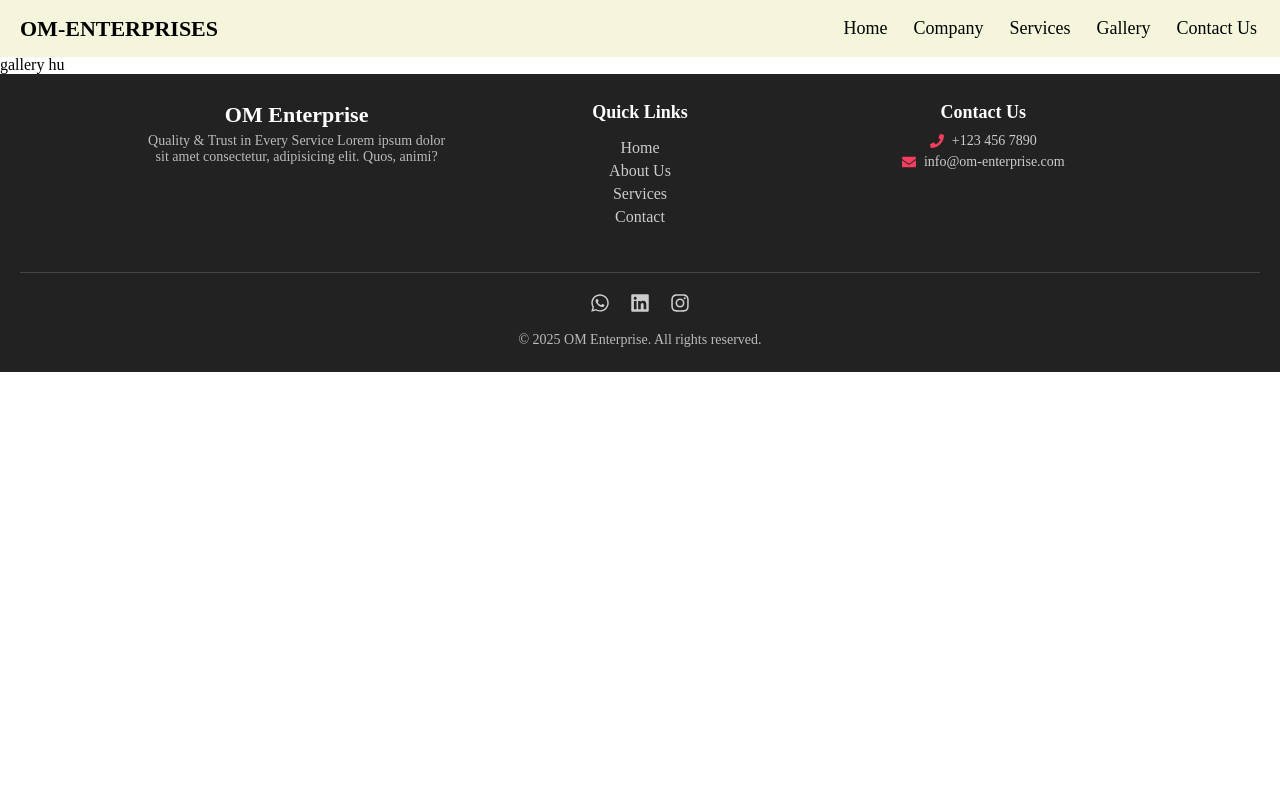
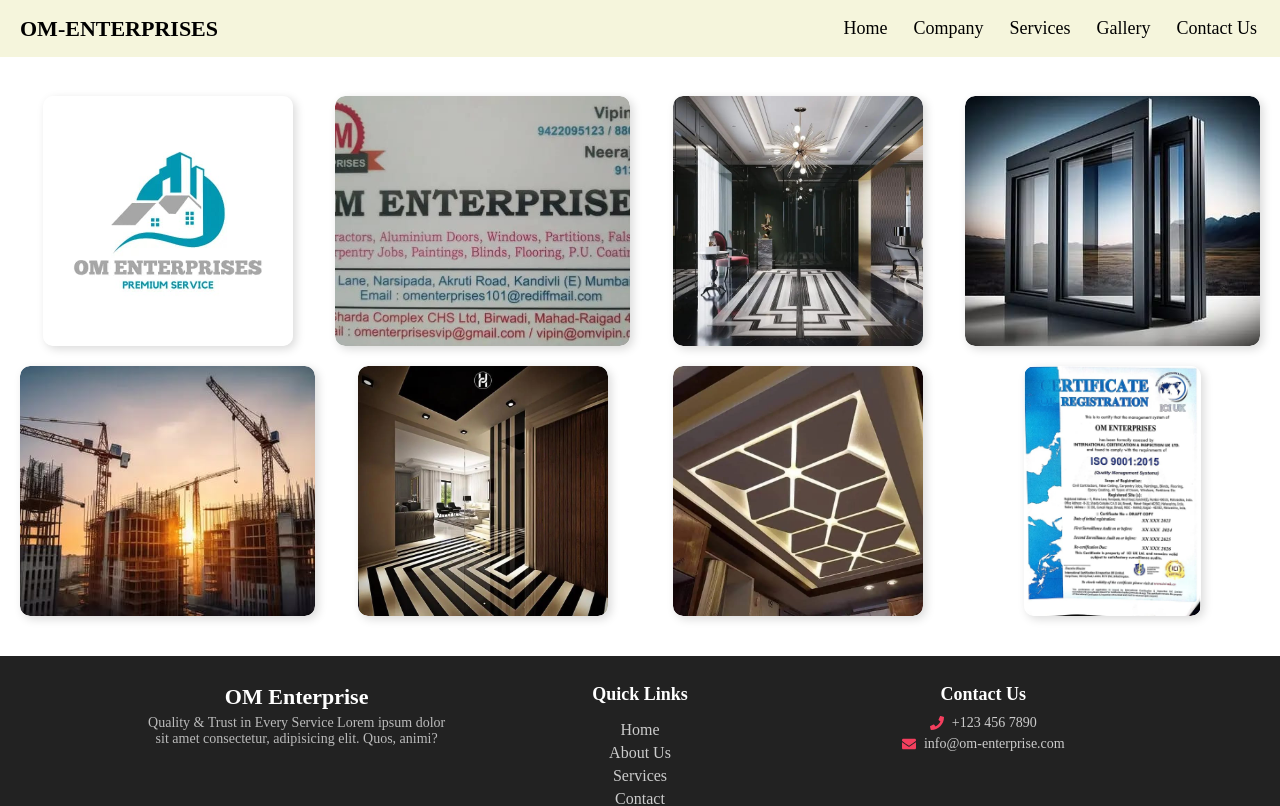
Before and after one commit to thakur7071/om-enterprises, a React (Vite) app: page /gallery in a window 1280 px wide. Shown: the top 806 px of the page. Built offline with nearby package versions, Linux system fonts and the light colour scheme.

Commit message:
Initial Commit

```diff
--- a/src/Components/Gallery/Gallery.css
+++ b/src/Components/Gallery/Gallery.css
@@ -0,0 +1,95 @@
+/* Gallery Container */
+.gallery-container {
+    display: grid;
+    grid-template-columns: repeat(auto-fit, minmax(250px, 1fr));
+    gap: 20px;
+    padding: 40px 20px;
+    max-width: 1400px;
+    margin: auto;
+    place-items: center;
+}
+
+/* Image Card */
+.gallery-item {
+    position: relative;
+    overflow: hidden;
+    border-radius: 10px;
+    box-shadow: 3px 3px 10px rgba(0, 0, 0, 0.15);
+    transition: transform 0.3s ease, box-shadow 0.3s ease;
+    cursor: pointer;
+}
+
+.gallery-item img {
+    width: 100%;
+    height: 250px;
+    object-fit: cover;
+    display: block;
+    border-radius: 10px;
+    transition: opacity 0.3s ease;
+}
+
+/* Hover Effects */
+.gallery-item:hover {
+    transform: scale(1.02);
+    box-shadow: 4px 4px 15px rgba(0, 0, 0, 0.2);
+}
+
+.gallery-item:hover img {
+    opacity: 0.85;
+}
+
+/* Frosted Glass Overlay */
+.overlay {
+    position: absolute;
+    top: 0;
+    left: 0;
+    width: 100%;
+    height: 100%;
+    background: rgba(255, 255, 255, 0.1);
+    backdrop-filter: blur(5px);
+    border-radius: 8px;
+    opacity: 0;
+    transition: opacity 0.3s ease;
+}
+
+/* Show Effects on Hover */
+.gallery-item:hover .overlay {
+    opacity: 1;
+}
+
+/* Modal (Fullscreen Image) */
+.modal {
+    position: fixed;
+    top: 0;
+    left: 0;
+    width: 100vw;
+    height: 100vh;
+    background: rgba(0, 0, 0, 0.7);
+    display: flex;
+    align-items: center;
+    justify-content: center;
+    z-index: 1000;
+    transition: opacity 0.2s ease;
+}
+
+.modal-img {
+    max-width: 90%;
+    max-height: 90%;
+    border-radius: 10px;
+    box-shadow: 0px 3px 15px rgba(255, 255, 255, 0.2);
+}
+
+/* Close Button */
+.close {
+    position: absolute;
+    top: 15px;
+    right: 25px;
+    font-size: 1.8rem;
+    color: white;
+    cursor: pointer;
+    transition: color 0.2s ease;
+}
+
+.close:hover {
+    color: red;
+}
--- a/src/Components/Gallery/Gallery.jsx
+++ b/src/Components/Gallery/Gallery.jsx
@@ -1,11 +1,39 @@
-
+import { useState } from "react";
+import "./gallery.css";
 
 const Gallery = () => {
+  const [selectedImage, setSelectedImage] = useState(null);
+
+  const images = [
+    "/src/Components/Assets/mainimg.jpg",
+  "/src/Components/Assets/img10.jpg",
+  "/src/Components/Assets/img5.jpg",
+  "/src/Components/Assets/img9.jpg",
+  "/src/Components/Assets/img8.jpg",
+  "/src/Components/Assets/img2.jpg",
+  "/src/Components/Assets/img3.jpg",
+  "/src/Components/Assets/img1.jpg",
+
+  ];
+
   return (
-    <div>
-      gallery hu
+    <div className="gallery-container">
+      {images.map((src, index) => (
+        <div className="gallery-item" key={index} onClick={() => setSelectedImage(src)}>
+          <img src={src} alt="Gallery" loading="lazy" />
+          <div className="overlay"></div>
+        </div>
+      ))}
+
+      {/* Fullscreen Modal */}
+      {selectedImage && (
+        <div className="modal" onClick={() => setSelectedImage(null)}>
+          <img src={selectedImage} alt="Full Size" className="modal-img" />
+          <span className="close">&times;</span>
+        </div>
+      )}
     </div>
-  )
-}
+  );
+};
 
-export default Gallery
+export default Gallery;
```
